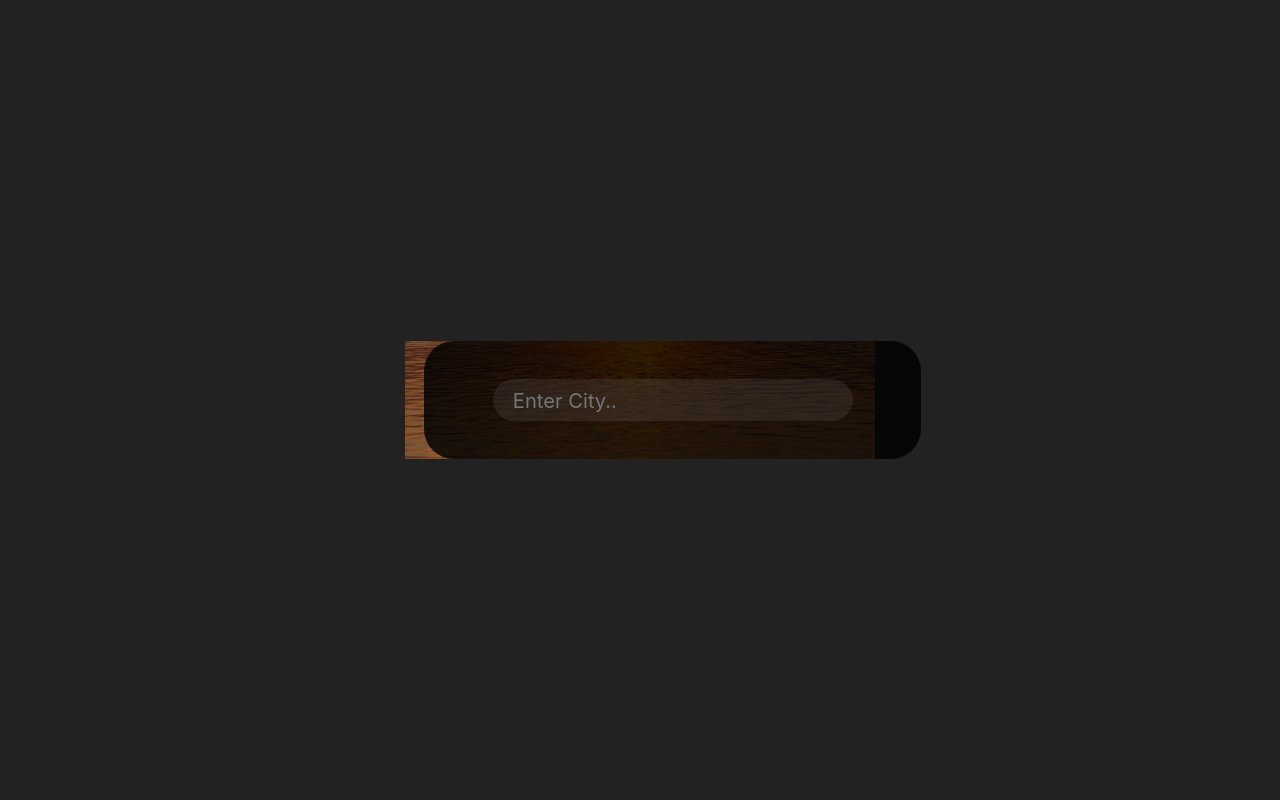
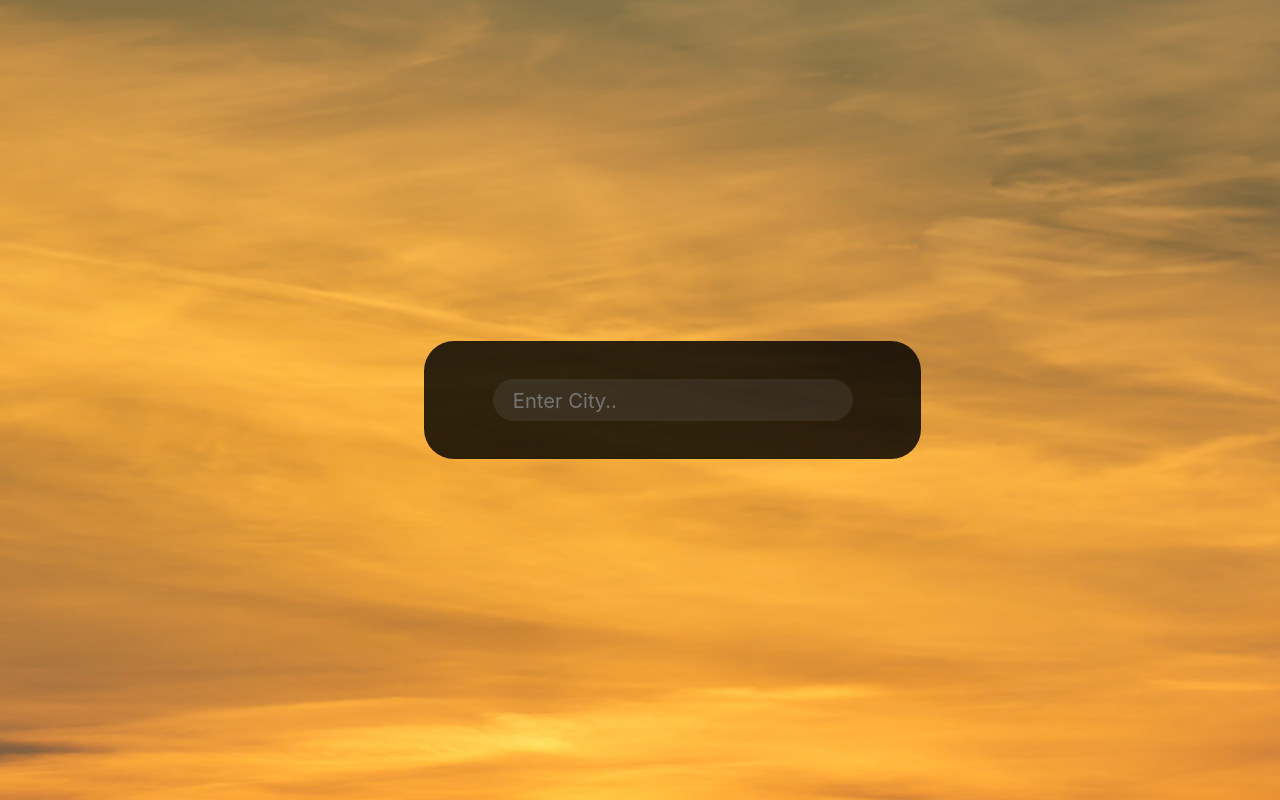
Before and after one commit to harriscs5/Weather-App2, a React (Create React App) app: page / in a window 1280 px wide. Built offline with nearby package versions, Linux system fonts and the light colour scheme.

Commit message:
fixed wind speed display

```diff
--- a/src/App.js
+++ b/src/App.js
@@ -80,8 +80,8 @@ const searchCity = (event) => {
                                   </div>
 
                                   <div className="wind">
-                                    {data.wind ? <p>{data.wind.speed}</p> : null}
-                                    <p>MPH</p>
+                                    {data.wind ? <p>{data.wind.speed} MPH</p> : null}
+                                    <p>Wind Speed</p>
                                   </div>
 
 
--- a/src/index.css
+++ b/src/index.css
@@ -5,11 +5,16 @@
   height: 100vh;
   margin: 0;
   font-family: -apple-system, BlinkMacSystemFont, 'Segoe UI', Roboto, Oxygen, Ubuntu, Cantarell, 'Open Sans', 'Helvetica Neue', sans-serif;
-  background: #222;
+  background-image:  url('./assets/warm-bg.jpg');
+  background-size: cover;
   font-size: 120%;
 }
 
-.app {
+body .app{
+
+}
+
+ /*.app{
   background-image: url('./assets/warm-bg.jpg');
   background-size: cover;
   background-position: bottom;
@@ -18,7 +23,7 @@
 
 .app.cold {
   background-image: url('./assets/cold-bg.jpg');
-}
+}*/
 .card {
   background: #000000d0;
   color: white;
```
